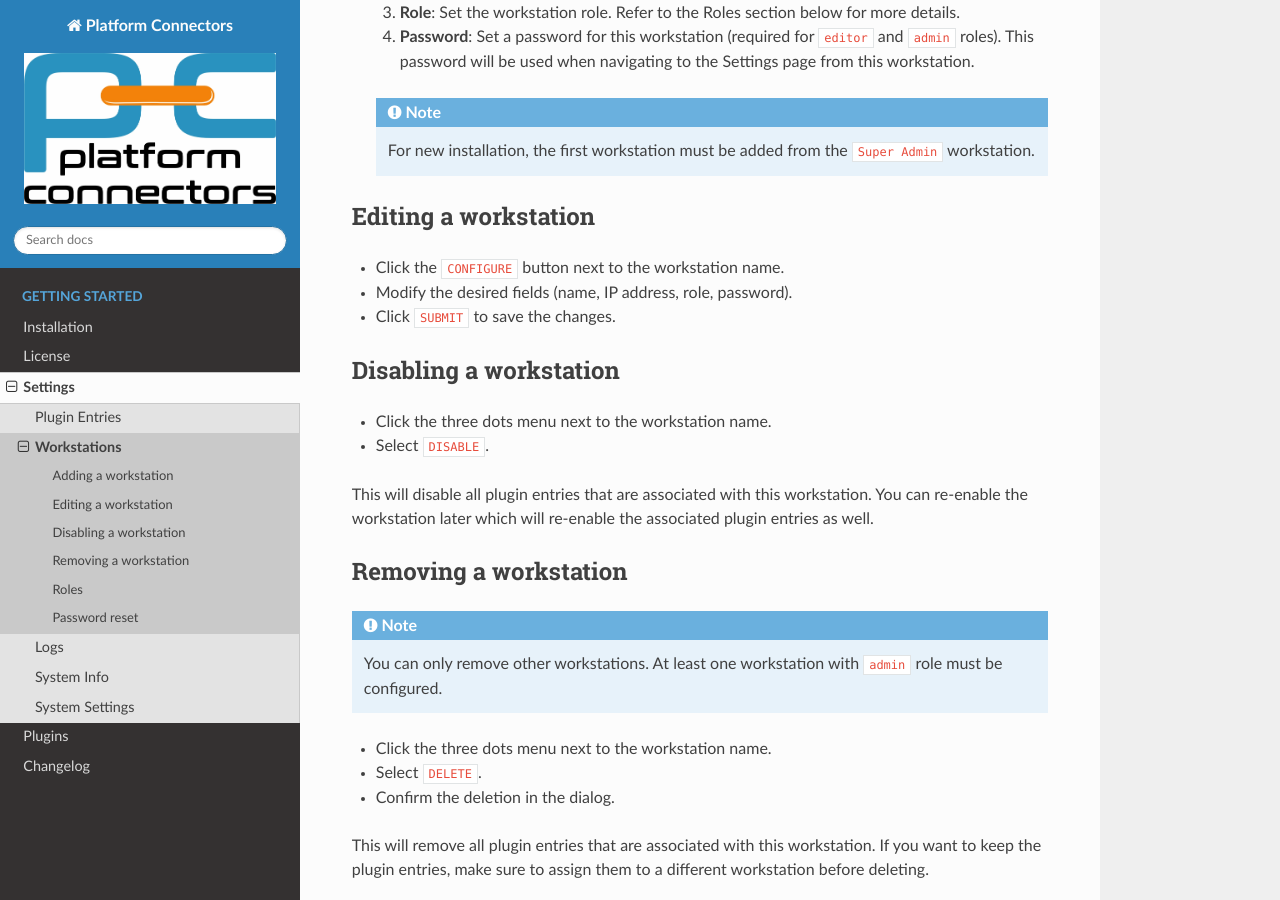
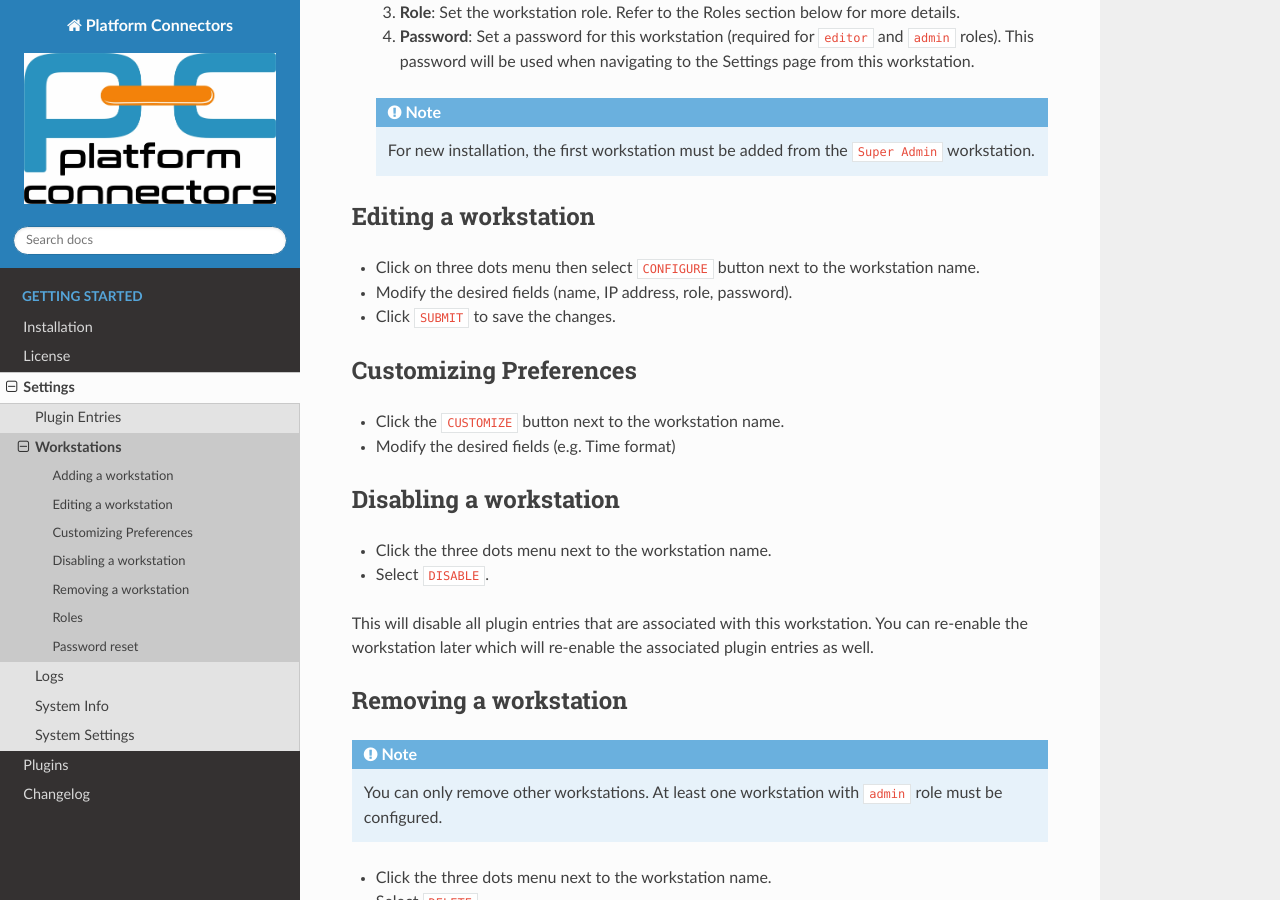
Before and after one commit to engrbm87/pconn-docs, a Sphinx documentation site: the page built from docs/source/settings/workstations.rst, in a window 1280 px wide and 900 px high, scrolled down 499 px. Built offline with Sphinx 7.4.7 and the Read the Docs theme 3.1.0, drawn with Linux system fonts in a browser that asks for light colours; pages that are not in the unit, such as notebooks, are missing from menus.

Commit message:
Add workstation preferences and update buttons layout

```diff
--- a/docs/source/settings/workstations.rst
+++ b/docs/source/settings/workstations.rst
@@ -26,9 +26,15 @@ Adding a workstation
 Editing a workstation
 ---------------------
 
-- Click the ``CONFIGURE`` button next to the workstation name.
+- Click on three dots menu then select ``CONFIGURE`` button next to the workstation name.
 - Modify the desired fields (name, IP address, role, password).
 - Click ``SUBMIT`` to save the changes.
+
+Customizing Preferences
+-----------------------
+
+- Click the ``CUSTOMIZE`` button next to the workstation name.
+- Modify the desired fields (e.g. Time format)
 
 Disabling a workstation
 -----------------------
```
